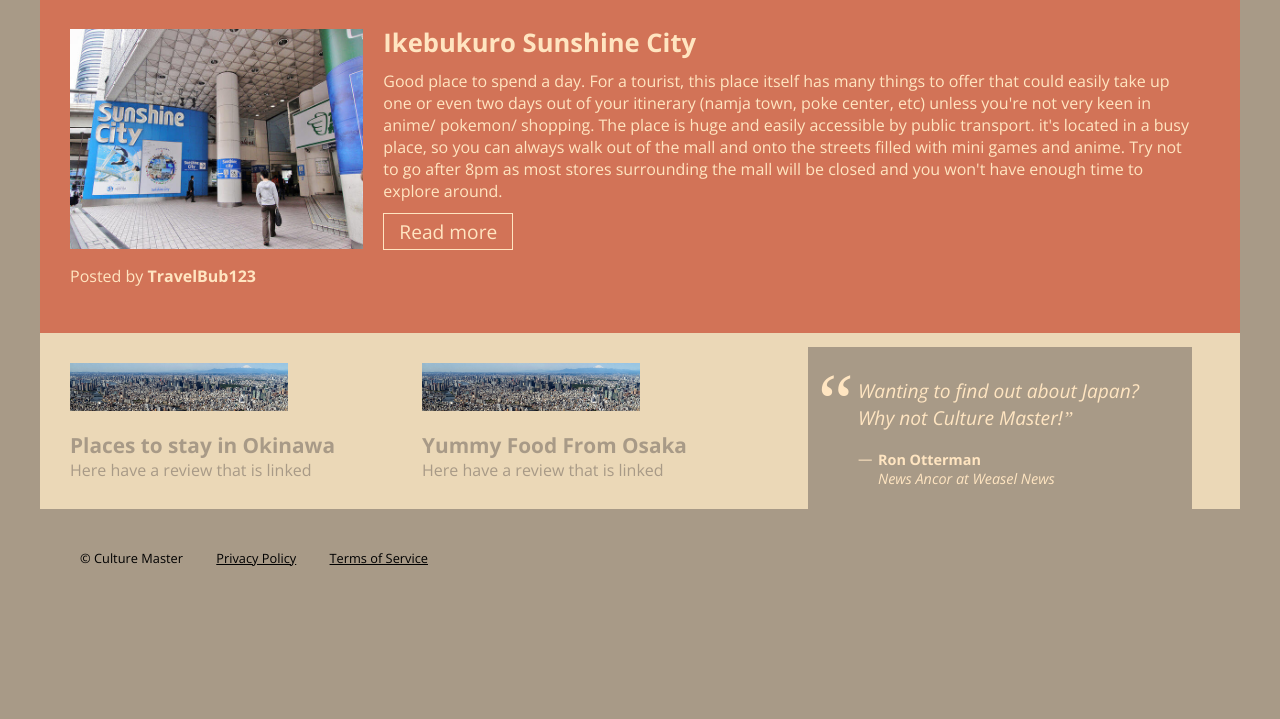
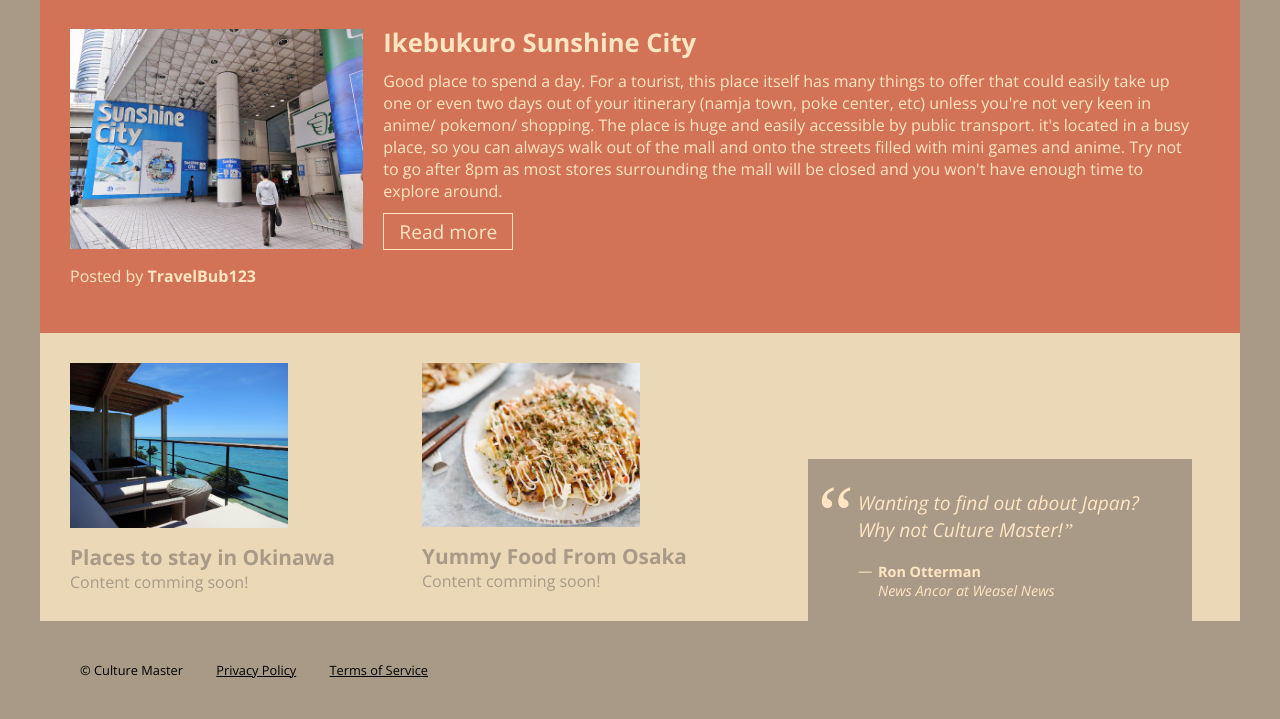
Before and after one commit to Callum-Bartle-92019337/Go-Team-203-Website, a Django app: page /home/ in a window 1280 px wide. Shown: the part 685-1404 px from the top of the page. Before the commit the page ends 1251 px from the top, so only its background shows below. Run offline with Django 3.2, Linux system fonts and the light colour scheme; data comes from the database, SQL or seed files in the repository.

Commit message:
Small changes

```diff
--- a/home/templates/home/home.html
+++ b/home/templates/home/home.html
@@ -49,28 +49,18 @@
 
   <aside>
     <div class="content">
-      <a href="#Image1">
-        <img class="imgg" alt="Phase 2" src="{% static 'images/tokyo.jpg' %}" /></a>
-      <div class="imageOverlay" id="Image1">
-        <a href="##">
-          <img src="{% static 'images/LargeMapParks.png' %}" /></a>
-      </div>
+        <img class="imgg" alt="Phase 2" src="{% static 'images/Okinawa_Place_to_Stay.png' %}" />
       <h4>Places to stay in Okinawa</h4>
-      <p>Here have a review that is linked</p>
+      <p>Content comming soon!</p>
 
     </div>
   </aside>
 
   <aside>
     <div class="content">
-      <a href="#Image2">
-        <img class="imgg" alt="Phase 3" src="{% static 'images/tokyo.jpg' %}"></a>
-      <div class="imageOverlay" id="Image2">
-        <a href="##">
-          <img src="{% static 'images/LargeMapLocation.png' %}" /></a>
-      </div>
+      <img class="imgg" alt="Phase 3" src="{% static 'images/Yummy_Food_From_Osaka.png' %}">
       <h4>Yummy Food From Osaka</h4>
-      <p>Here have a review that is linked</p>
+      <p>Content comming soon!</p>
 
     </div>
   </aside>
--- a/static/css/css.css
+++ b/static/css/css.css
@@ -89,7 +89,7 @@
 }
 
 #mapp {
-  height: 530px;
+  /*height: 530px;*/
   display: block;
   margin: auto;
 }
@@ -629,9 +629,9 @@
 }
 
 @media screen and (max-width: 625px) {
-  #mapp {
-    height: 600px;
-  }
+  /*#mapp {*/
+  /*  height: 600px;*/
+  /*}*/
   .check {
     display: block;
   }
@@ -781,9 +781,9 @@
 }
 
 @media screen and (max-width: 425px) {
-  #mapp {
-    height: 400px;
-  }
+  /*#mapp {*/
+  /*  height: 400px;*/
+  /*}*/
   /* Header */
   header {
     height: 110px;
--- a/static/js/formv.js
+++ b/static/js/formv.js
@@ -99,7 +99,7 @@
     : errorReset( EMAIL_MSG );
 
   //Gender
-  !sex_male && !sex_female
+  !sex_male && !sex_female && !sex_other
     ? errorPass( SEX_MSG, GENDER_ERROR )
     : errorReset( SEX_MSG );
 
--- a/static/js/globalFunctions.js
+++ b/static/js/globalFunctions.js
@@ -1,13 +1,13 @@
 const BACKBTN = document.getElementById('BackButton');
-const ARTICLE = document.querySelector('.atmo article');
+// const ARTICLE = document.querySelector('.atmo article');
 
 function backButton() {
   history.back();
 };
 
-function mapButton() {
-  window.location = 'reviews/';
-};
+// function mapButton() {
+//   window.location = 'reviews/';
+// };
 
 function success() {
   document.querySelector('form').innerHTML = "Thankyou<br>";
@@ -19,9 +19,9 @@
   BACKBTN.textContent = "< Back";
   BACKBTN.addEventListener('click', backButton);
 };
-if (ARTICLE) {
-  ARTICLE.addEventListener('click', mapButton);
-}
+// if (ARTICLE) {
+//   ARTICLE.addEventListener('click', mapButton);
+// }
 const TITLEBUTTON = document.querySelector('#titleButton');
 if (TITLEBUTTON) {
   TITLEBUTTON.addEventListener("mouseover", function () {
```
Also changed, not shown: static/images/LargeMap.PNG (deleted), static/images/LargeMapLocation.PNG (deleted), static/images/LargeMapParks.png (deleted), static/images/LogoSmall.png, static/images/Okinawa_Place_to_Stay.png (added), static/images/SmallMap1.jpg (deleted), static/images/SmallMapParks.jpg (deleted), static/images/Tokyo1.jpg (deleted), static/images/Yummy_Food_From_Osaka.png (added), static/images/smallMapLocation.jpg (deleted), static/images/tokyo.jpg (deleted).
